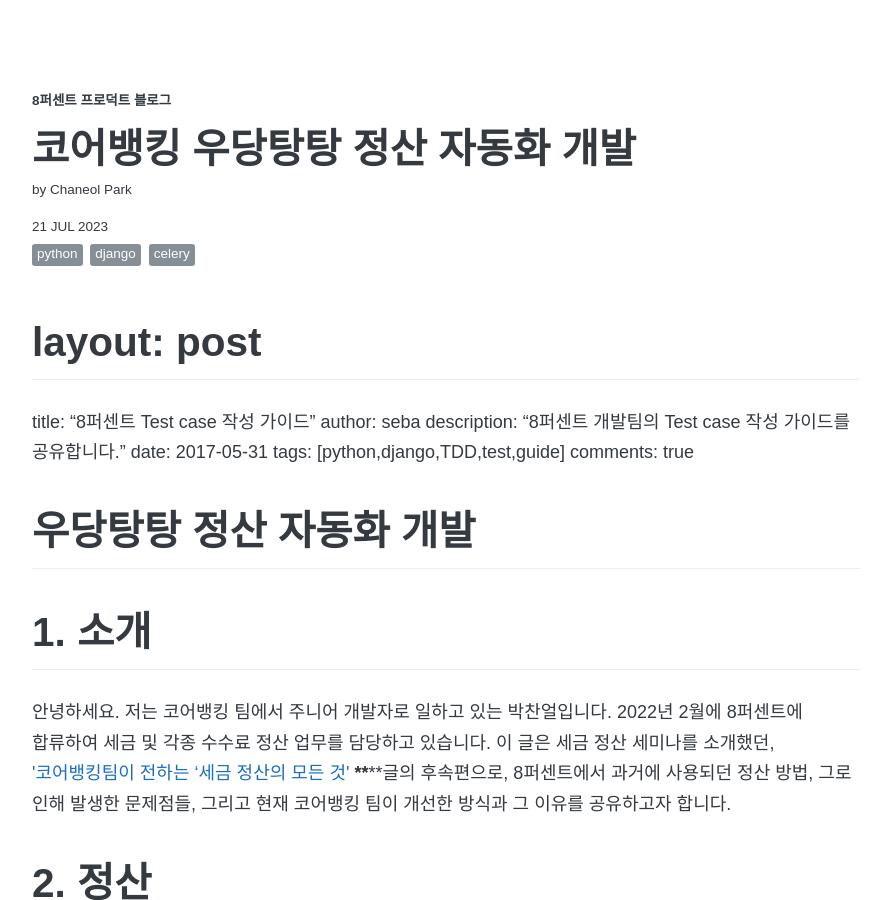
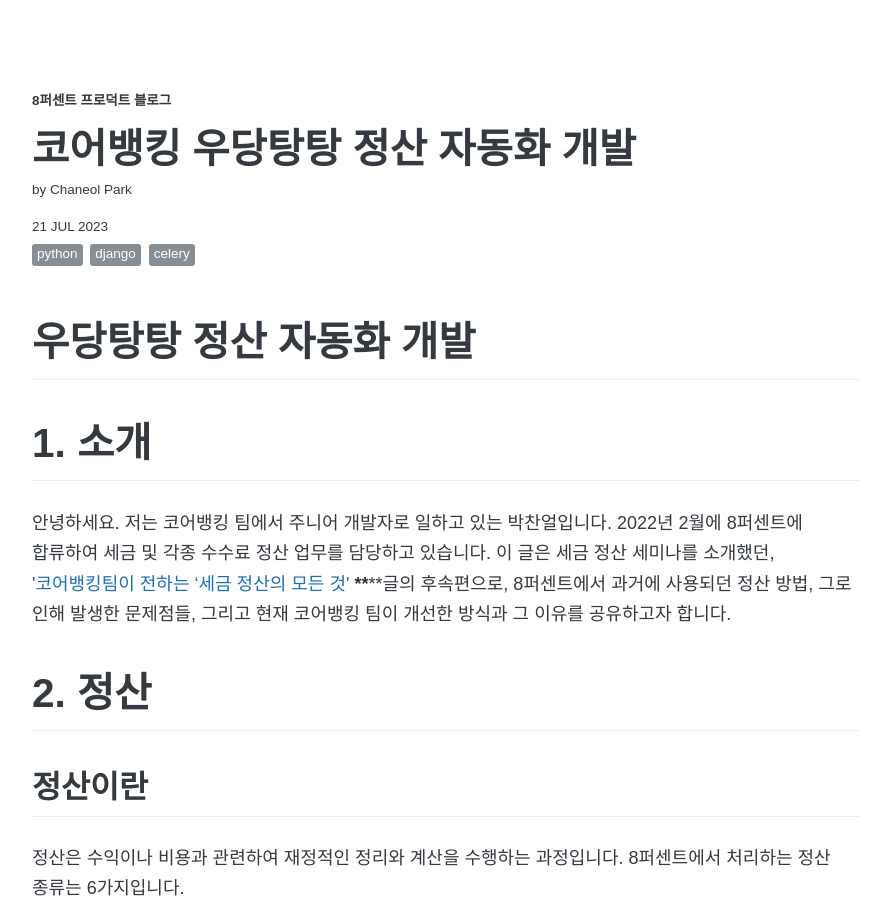
Before and after one commit to 8percent/8percent.github.io, a Jekyll site: the page built from _posts/2023-07-18-우당탕탕 정산 자동화 개발.md, in a window 1280 px wide and 900 px high. Shown: the whole window, without its empty margins (194-1085 px from the left). Built offline with Jekyll 4.4.1, drawn with Linux system fonts in a browser that asks for light colours; some web fonts are replaced.

Commit message:
CHG: 문구 수정

```diff
--- a/_posts/2023-07-18-우당탕탕 정산 자동화 개발.md
+++ b/_posts/2023-07-18-우당탕탕 정산 자동화 개발.md
@@ -7,15 +7,6 @@
 comments: true
 description: 정산
 ---
-# layout: post
-
-title: "8퍼센트 Test case 작성 가이드"
-author: seba
-description: "8퍼센트 개발팀의 Test case 작성 가이드를 공유합니다."
-date: 2017-05-31
-tags: [python,django,TDD,test,guide]
-comments: true
-
 # 우당탕탕 정산 자동화 개발
 
 # 1. 소개
```
